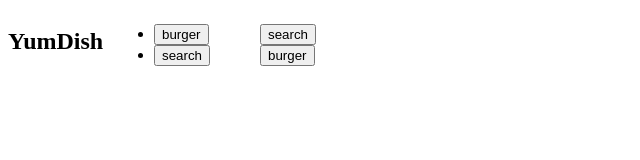
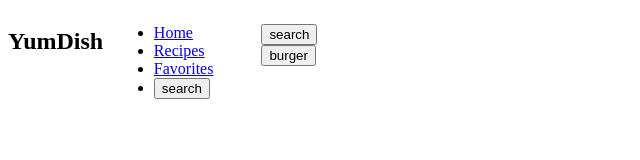
Before and after one commit to KorneliaAL/cooking-recipes-website, a plain HTML site: page index.html in a window 1280 px wide. Shown: the whole page, without its empty margins (0-640 px from the left). Drawn offline with Linux system fonts and the light colour scheme.

Commit message:
Added navigation links

```diff
--- a/index.html
+++ b/index.html
@@ -9,16 +9,20 @@
 	</head>
 	<body>
 		<header>
-			<nav class="grid">
+			<nav class="grid main-navigation">
 				<h1>YumDish</h1>
-				<ul>
+				<ul class="main-navigation__links-list">
 					<li>
-						<button>
-							burger
-						</button>
+						<a href="#" class="main-navigation__link">Home</a>
 					</li>
 					<li>
-						<button>
+						<a href="#" class="main-navigation__link">Recipes</a>
+					</li>
+					<li>
+						<a href="#" class="main-navigation__link">Favorites</a>
+					</li>
+					<li>
+						<button class="main-navigation__search-button">
 							search
 						</button>
 					</li>
```
